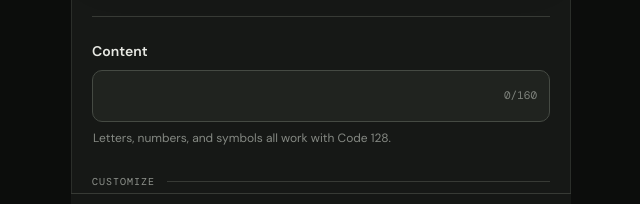
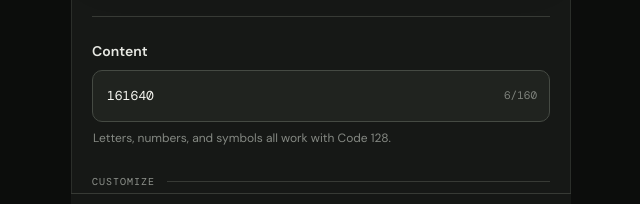
Before and after one commit to mdleikvold/barcode-generator-app, a plain HTML site: page index.html in a window 1280 px wide. Shown: the part 439-643 px from the top of the page, 319-959 px from the left. Drawn offline with nearby package versions, Linux system fonts and the light colour scheme; a script that the page names is missing.

Commit message:
Update index.html

```diff
--- a/index.html
+++ b/index.html
@@ -30,7 +30,7 @@
           <section class="controls" aria-label="Generator controls">
             <label for="codeInput">Content</label>
             <div class="input-wrap">
-              <input id="codeInput" type="text" value="" maxlength="160" autocomplete="off" />
+              <input id="codeInput" type="text" value="161640" maxlength="160" autocomplete="off" />
               <span class="counter"><span id="charCount">16</span>/160</span>
             </div>
             <p class="field-hint" id="fieldHint">Letters, numbers, and symbols all work with Code 128.</p>
```
